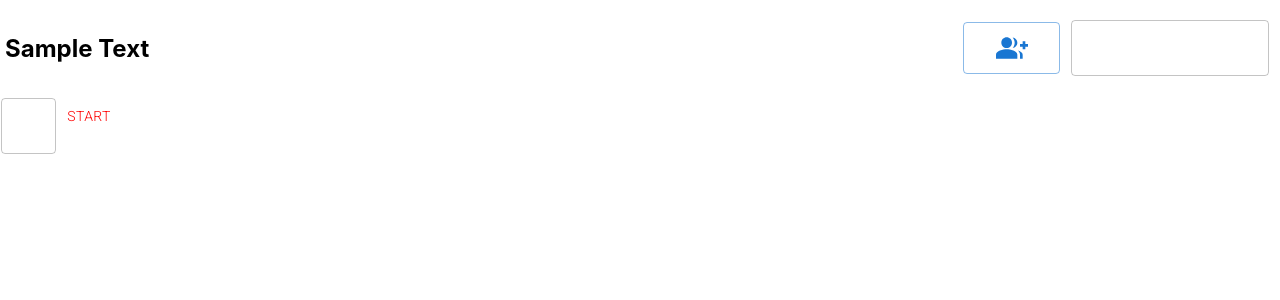
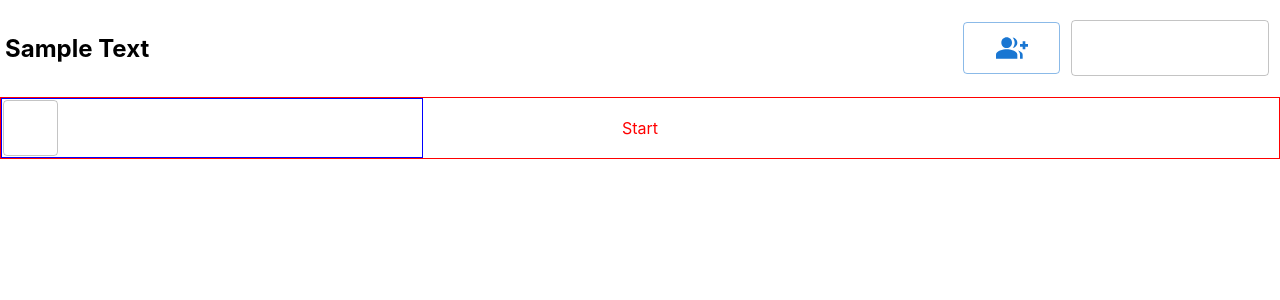
Before and after one commit to ja-me-ch/Anime-Trivia-Game, a Next.js app: page / in a window 1280 px wide. Shown: the top 300 px of the page. Built offline with nearby package versions, Linux system fonts and the light colour scheme.

Commit message:
changes to certain styles -setup styling for QuestionPanel.js StartNext_Div -adjusted Question.js sizing -reduced letterSpacing on score tooltip

```diff
--- a/components/AnimeTriviaGame.js
+++ b/components/AnimeTriviaGame.js
@@ -10,11 +10,13 @@ import CenterBar from './Stage/CenterBar';
 
 const RootStyle = styled('div')(() => ({
     display: 'flex',
-    flexDirection: 'column'
+    flexDirection: 'column',
+    minHeight: '100%',
+    maxHeight: '100%',
+    overflow: 'hidden'
 }));
 
 const RightSideBar = styled('div')(() => ({
-    // flexGrow: '1',
     border: '1px solid yellow'
 }));
 
--- a/components/QuestionPanel/Question.js
+++ b/components/QuestionPanel/Question.js
@@ -5,9 +5,10 @@ import Images from './QuestionTemplates/Images';
 
 const RootStyle = styled('div')((props) => ({
     // border: '1px solid lime',
-    width: '100%',
-    minWidth: '1000px',
-    height: 'auto',
+    // width: '100%',
+    // minWidth: '1000px',
+    // height: 'auto',
+    // flex: '1'
 }));
 
 function Question({props}) {
--- a/components/QuestionPanel/QuestionPanel.js
+++ b/components/QuestionPanel/QuestionPanel.js
@@ -7,11 +7,10 @@ import AnimeSeasonAirDate from '../../helper-functions/Questions/animeSeasonAirD
 import Question from './Question';
 import Answer from './Answer';
 
-
-import VoiceActorAnimeCharacter from '../../helper-functions/Questions/voiceActorAnimeCharacter';
 const RootStyle = styled('div')((props) => ({
     position: 'relative',
-    overflow: 'hidden'
+    overflow: 'hidden',
+    // flex: '1'
 }));
 
 const CommonUserCount_Select = styled(Select)((props) => ({
@@ -23,9 +22,27 @@ const StartNext_Button = styled(Button)((props) => ({
     color: 'white',
     border: '1px solid white',
     transition: 'all 0.5s ease',
+    minHeight: '100%',
     '&:disabled': {
         color: 'red'
     }
+}));
+
+const StartNext_Div = styled('div')(({ disabled }) => ({
+    // position: 'absolute',
+    // left: '50%',
+    // transform: 'translateX(-50%)',
+    color: disabled ? 'red' : 'white',
+    border: '1px solid white',
+    transition: 'all 0.5s ease',
+    // minHeight: '100%',
+    height: '100%',
+    width: '100%',
+    pointerEvents: disabled ? 'none' : 'auto',
+    display: 'flex',
+    justifyContent: 'center',
+    alignItems: 'center'
+
 }));
 
 const Answers_Container = styled('div')((props) => ({
@@ -53,6 +70,29 @@ const LoadingOverlay = styled('div')(({ buttonStatus }) => ({
     zIndex: '50',
 }));
 
+const QuestionHeaderBar = styled('div')((props) => ({
+    border: '1px solid red',
+    display: 'grid',
+    gridTemplateColumns: '33% 34% 33%',
+    minHeight: '100%',
+    height: '100%',
+    // justifyContent: 'space-between',
+}));
+
+const CommonUserContainer = styled('div')((props) => ({
+    width: '100%',
+    border: '1px solid blue',
+    alignSelf: 'flex-start',
+}));
+
+const NextButtonContainer = styled('div')((props) => ({
+    display: 'inline',
+    position: 'absolute',
+    left: '50%',
+    transform: 'translateX(-50%)'
+}));
+
+
 function QuestionPanel() {
     const { profiles, questionHistory, commonList, showRightBar, toggleRightBar } = useContext(AnimeTriviaGameContext);
 
@@ -79,7 +119,7 @@ function QuestionPanel() {
             TODO:
             extra: keep track of whether the question was answered correctly
         */
-    //    console.log(questionHistory[questionNumber]);
+        //    console.log(questionHistory[questionNumber]);
         setCurrentQuestion(questionHistory.value[questionNumber]);
     }, [questionNumber, disableAnswering])
 
@@ -128,12 +168,19 @@ function QuestionPanel() {
 
         }
 
-        return <StartNext_Button
+        return <StartNext_Div
             disabled={getButtonStatus()}
-            onClick={() => {
-                getNextQuestion(commonUserCount);
-            }
-            }>{buttonText}</StartNext_Button>
+            onClick={() => getNextQuestion(commonUserCount)}
+        >
+            <span>{buttonText}</span>
+        </StartNext_Div>
+
+        // return <StartNext_Button
+        //     disabled={getButtonStatus()}
+        //     onClick={() => {
+        //         getNextQuestion(commonUserCount);
+        //     }
+        //     }>{buttonText}</StartNext_Button>
     }
 
     const setQuestionsAndAnswers_Div = function (currentQuestion) {
@@ -191,7 +238,7 @@ function QuestionPanel() {
     }
 
     return (
-        <RootStyle buttonStatus={buttonStatus}>
+        <RootStyle>
             {(buttonStatus || (showRightBar && questionNumber > -1)) && <LoadingOverlay
                 onClick={() => {
                     if (showRightBar) toggleRightBar();
@@ -202,10 +249,13 @@ function QuestionPanel() {
                     top: '50%'
                 }} />}
             </LoadingOverlay>}
-            <div>
-                {setCommonUserCount_Select()}
+            <QuestionHeaderBar>
+                <CommonUserContainer>
+                    <span></span>
+                    {setCommonUserCount_Select()}
+                </CommonUserContainer>
                 {setStartNext_Button(currentQuestion)}
-            </div>
+            </QuestionHeaderBar>
             {setQuestionsAndAnswers_Div(currentQuestion)}
         </RootStyle>
     )
--- a/components/QuestionPanel/QuestionTemplates/Images.js
+++ b/components/QuestionPanel/QuestionTemplates/Images.js
@@ -2,12 +2,9 @@ import React, { useContext } from 'react';
 import styled from '@emotion/styled';
 import { display, positions } from '@mui/system';
 import Answer from '../Answer';
+import { Padding } from '@mui/icons-material';
 
 const QuestionContainer = styled('div')((props) => ({
-    width: '100%',
-    height: '100%',
-    // minHeight: '500px',
-    // maxHeight: '20%',
     display: 'flex',
     alignItems: 'center',
     justifyContent: 'center',
@@ -17,7 +14,7 @@ const QuestionContainer = styled('div')((props) => ({
     // backgroundImage: `linear-gradient(180deg, rgba(255, 255, 255, 0) 0 %, rgba(0, 0, 0, 0.3) 100 %)`,
     backgroundSize: 'cover',
     // position: 'relative',
-    padding: '50px',
+    padding: '10px',
     backgroundPosition: props.bannerImage ? '50% 50%' : null,
     backgroundRepeat: 'no-repeat',
     // transition: 'all 20s ease',
@@ -28,14 +25,15 @@ const QuestionContainer = styled('div')((props) => ({
 }));
 
 const QuestionTextBox = styled('div')((props) => ({
-    // width: '70%',
-    minHeight: '250px',
-    height: 'auto',
+    maxWidth: '80%',
+    // minHeight: '250px',
+    // height: 'auto',
     // border: '1px solid red',
     background: 'rgba(0,0,0,0.55)',
     borderRadius: '10px',
     padding: '20px 25px',
     justifyContent: 'center',
+    // flexGrow: '1'
 }));
 
 const NativeTitle = styled('h2')(({ disableAnswering }) => ({
@@ -81,7 +79,7 @@ const CenterImageImg = styled('img')((props) => ({
     maxWidth: '100%'
 }));
 
-const AnswerImages = styled('div')(({imagesCount}) => ({
+const AnswerImages = styled('div')(({ imagesCount }) => ({
     padding: '5px',
     // display: 'flex',
     // justifyContent: 'space-evenly',
@@ -129,6 +127,11 @@ const AnswerImageLetter = styled('h2')((props) => ({
     // zIndex: '10',
     WebkitTextStroke: '2.5px black',
     transition: 'all 0.7s ease',
+}));
+
+const PaddingDivs = styled('div')((props) => ({
+    // height: 'auto',
+    // flexGrow: '1',
 }));
 
 const Images = function ({ props }) {
--- a/components/Stage/CenterBar.js
+++ b/components/Stage/CenterBar.js
@@ -7,6 +7,7 @@ import Profiles from '../Profiles/Profiles';
 
 const RootStyle = styled('div')(() => ({
     display: 'flex',
+    flexGrow: '1',
     // flexDirection: 'row',
     // justifyContent: 'space-between',
     // gridTemplateColumns: '1fr 1fr 1fr',
@@ -18,6 +19,7 @@ const LeftSide = styled('div')(() => ({
 
 }));
 const CenterSide = styled('div')(() => ({
+    // height: '100%',
     width: '100%'
 }));
 const RightSide = styled('div')(() => ({
--- a/components/Stage/TopBar.js
+++ b/components/Stage/TopBar.js
@@ -14,6 +14,7 @@ const RootStyle = styled('div')(() => ({
     // display: 'grid',
     // gridTemplateColumns: '1fr 1fr 1fr',
     margin: '0 5px 0 5px',
+    maxHeight: '100px',
 }));
 
 const DrawerIcon = styled(GroupAddIcon)((props) => ({
@@ -39,7 +40,7 @@ const CenterSide = styled('div')(() => ({
     // display: 'inline-block',
     position: 'absolute',
     justifyContent: 'center',
-    left: '50%',
+    left: '50.5%',
     top: '20px',
     // width: '100%',
     // border: '1px solid yellow',
@@ -54,7 +55,7 @@ const TotalCorrect = styled('span')(() => ({
 }));
 
 const TotalQuestions = styled('span')(() => ({
-
+    letterSpacing: '0.1em'
 }));
 
 const TopBar = function () {
@@ -78,6 +79,7 @@ const TopBar = function () {
                     fontSize: '1.4em',
                     padding: '7px',
                     lineHeight: '12px',
+                    letterSpacing: '1px',
                     fontWeight: 600
                 }}>
                 {`Correct: ${scoreData.totalCorrect} (${scoreData.percentageCorrect}%)\n
```
